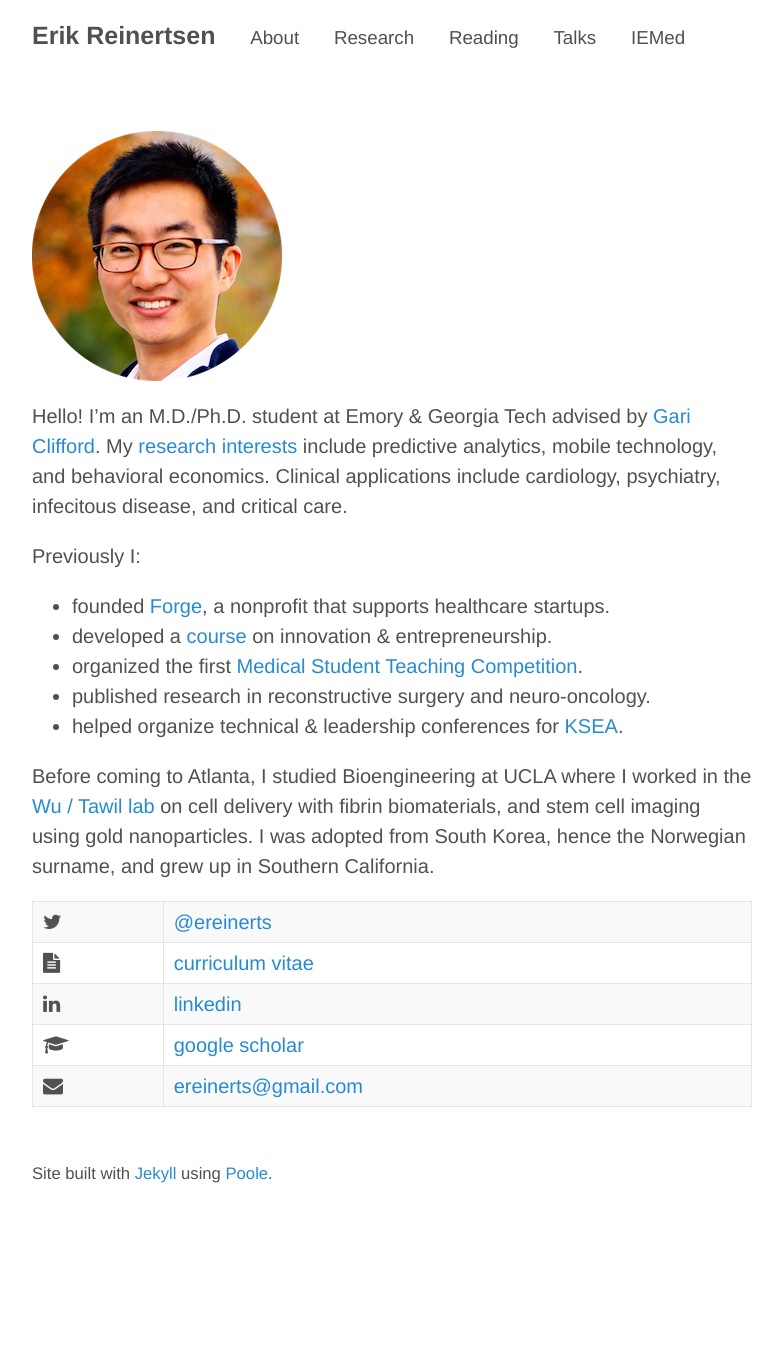
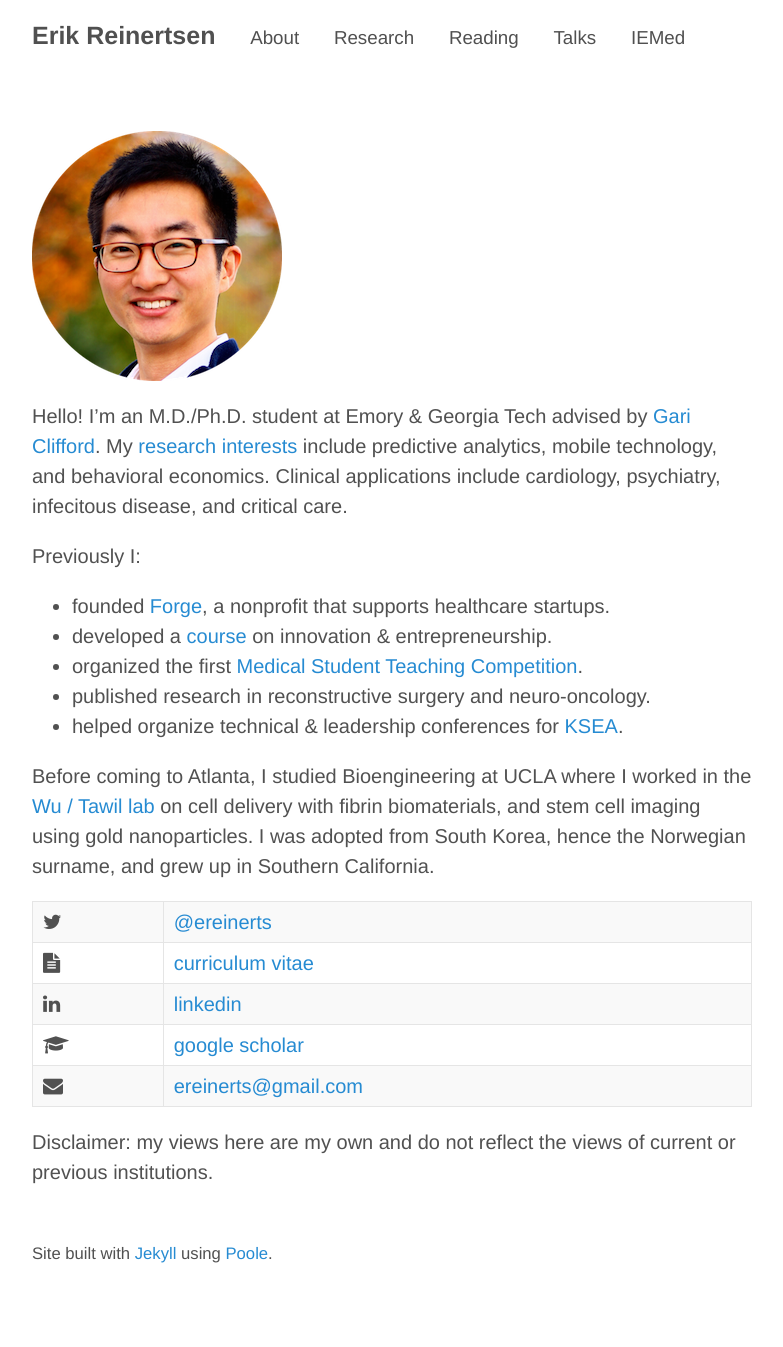
Before and after one commit to erikr/erikr.github.io, a Jekyll site: the page built from about.md, in a window 1280 px wide. Shown: the whole page, without its empty margins (248-1031 px from the left). Built offline with Jekyll 4.4.1, drawn with Linux system fonts in a browser that asks for light colours; nearby versions of some CDN libraries; before the commit the page ends 1267 px from its top, so only the background shows below that.

Commit message:
added disclaimer

```diff
--- a/about.md
+++ b/about.md
@@ -24,6 +24,8 @@ Before coming to Atlanta, I studied Bioengineering at UCLA where I worked in the
 <i class="fa fa-graduation-cap"></i> | [google scholar](https://scholar.google.com/citations?user=iFS2ETsAAAAJ&hl=en&oi=ao)
 <i class="fa fa-envelope"></i> | <a href="mailto:ereinerts@gmail.com">ereinerts@gmail.com</a>
 
+Disclaimer: my views here are my own and do not reflect the views of current or previous institutions.
+
 <footer class="footer">
 <small><br>
 Site built with <a href="http://jekyllrb.com/" target="_blank">Jekyll</a> using <a href="http://getpoole.com/" target="_blank">Poole</a>.
```
